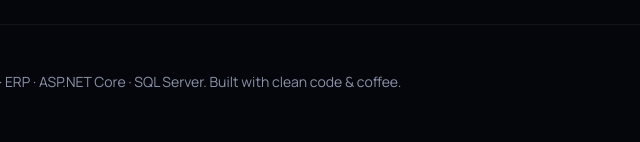
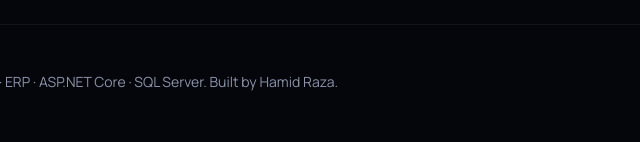
Before and after one commit to Hamid2048/Portfolio-Personal, a plain HTML site: page index.html in a window 1280 px wide. Shown: the part 8654-8796 px from the top of the page, 349-989 px from the left. Drawn offline with Linux system fonts and the light colour scheme.

Commit message:
Add files via upload

```diff
--- a/index.html
+++ b/index.html
@@ -434,7 +434,7 @@
 
 <footer>
   <div class="wrap foot-inner">
-    <p>© 2026 Hamid Raza — Full Stack Developer · ERP · ASP.NET Core · SQL Server. Built with clean code &amp; coffee.</p>
+    <p>© 2026 Hamid Raza — Full Stack Developer · ERP · ASP.NET Core · SQL Server. Built by Hamid Raza.</p>
     <a class="to-top" href="#home" aria-label="Back to top">
       <svg viewBox="0 0 24 24" fill="none" stroke="currentColor" stroke-width="2" stroke-linecap="round" stroke-linejoin="round"><path d="M12 19V5M6 11l6-6 6 6"/></svg>
     </a>
```
